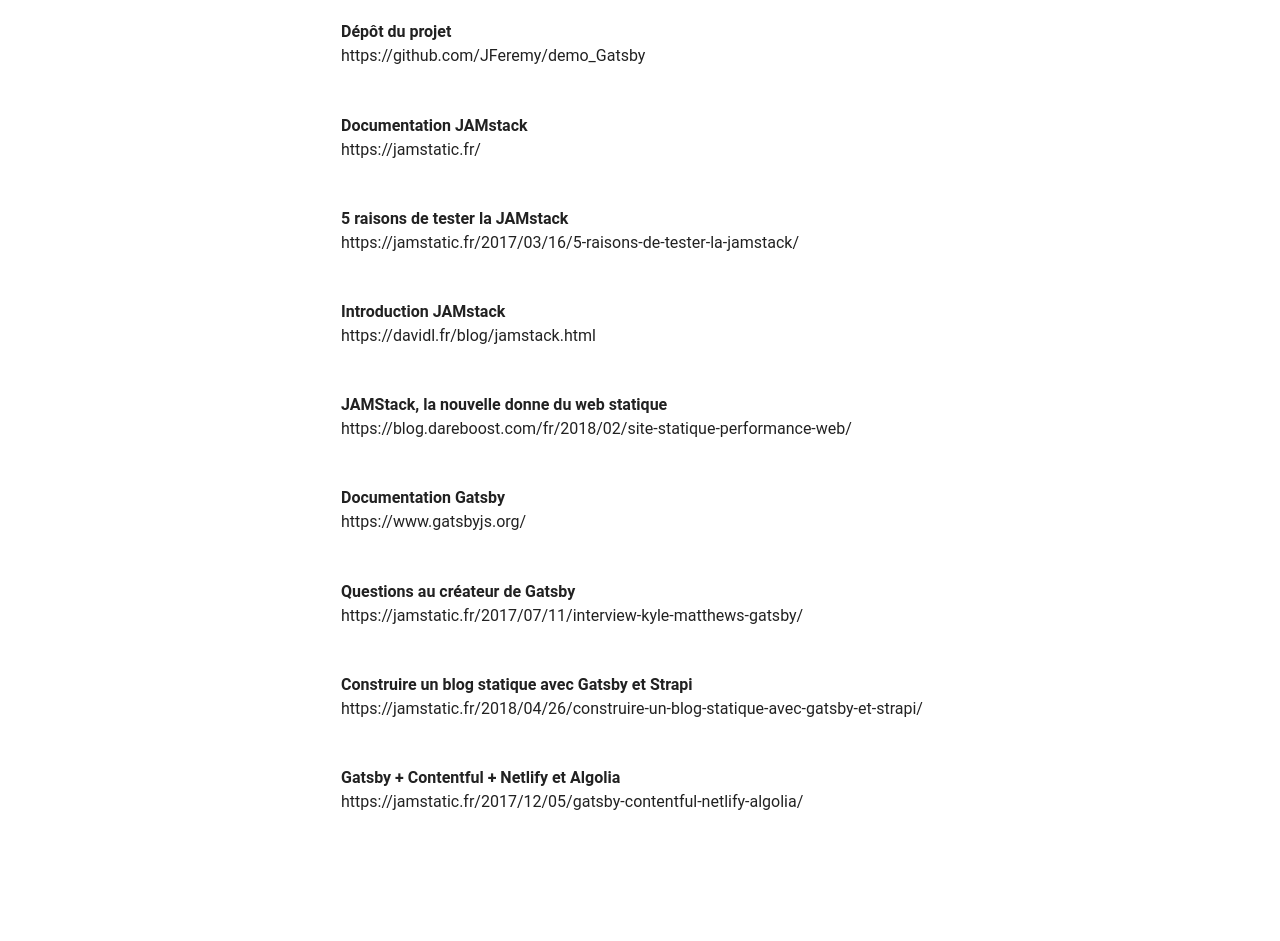
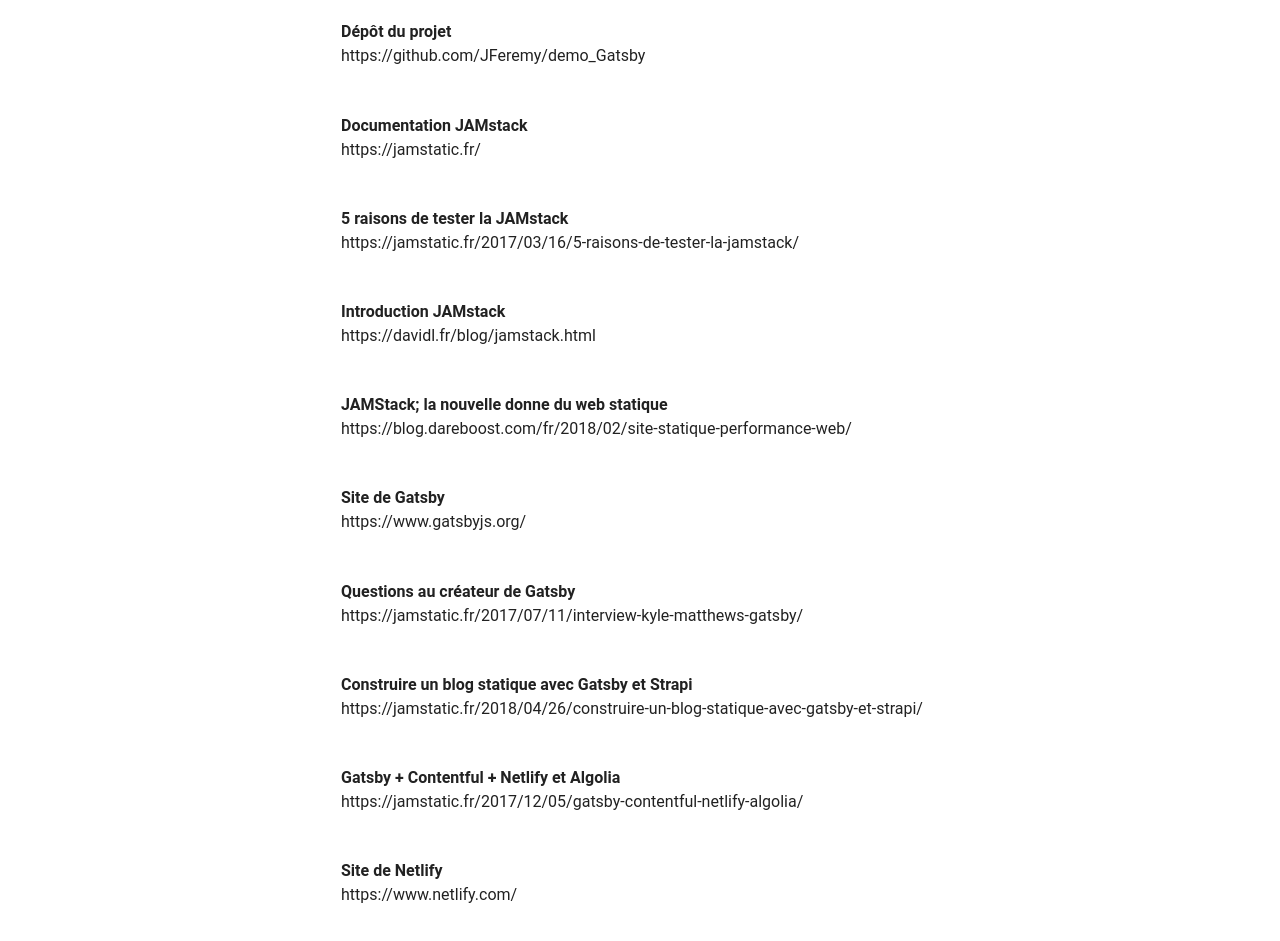
Before and after one commit to JFeremy/demo_Gatsby, a Gatsby site: page /sources in a window 1280 px wide. Shown: the part 131-1072 px from the top of the page. Before the commit the page ends 987 px from the top, so only its background shows below. Built offline with nearby package versions, Linux system fonts and the light colour scheme; Gatsby itself is replaced by a stand-in of ours.

Commit message:
Ajout de Netlify aux sources

```diff
--- a/src/components/poi.js
+++ b/src/components/poi.js
@@ -18,7 +18,6 @@
 
     render() {
         const {dataPoi} = this.props;
-        console.log(dataPoi)
         return (
             <Grid item xs={4}>
                 <Card>
--- a/src/pages/sources.js
+++ b/src/pages/sources.js
@@ -18,6 +18,18 @@
 )
 
 const References = () => {
+    const links = {
+        'Dépôt du projet': 'https://github.com/JFeremy/demo_Gatsby',
+        'Documentation JAMstack': 'https://jamstatic.fr/',
+        '5 raisons de tester la JAMstack': 'https://jamstatic.fr/2017/03/16/5-raisons-de-tester-la-jamstack/',
+        'Introduction JAMstack': 'https://davidl.fr/blog/jamstack.html',
+        'JAMStack; la nouvelle donne du web statique': 'https://blog.dareboost.com/fr/2018/02/site-statique-performance-web/',
+        'Site de Gatsby': 'https://www.gatsbyjs.org/',
+        'Questions au créateur de Gatsby': 'https://jamstatic.fr/2017/07/11/interview-kyle-matthews-gatsby/',
+        'Construire un blog statique avec Gatsby et Strapi': 'https://jamstatic.fr/2018/04/26/construire-un-blog-statique-avec-gatsby-et-strapi/',
+        'Gatsby + Contentful + Netlify et Algolia': 'https://jamstatic.fr/2017/12/05/gatsby-contentful-netlify-algolia/',
+        'Site de Netlify': 'https://www.netlify.com/'
+    }
     return (
         <Layout>
             <Grid
@@ -28,15 +40,11 @@
             >
                 <h1>Les sources :</h1>
                 <List component="nav">
-                    <ListItemLink title="Dépôt du projet" link="https://github.com/JFeremy/demo_Gatsby" />
-                    <ListItemLink title="Documentation JAMstack" link="https://jamstatic.fr/" />
-                    <ListItemLink title="5 raisons de tester la JAMstack" link="https://jamstatic.fr/2017/03/16/5-raisons-de-tester-la-jamstack/" />
-                    <ListItemLink title="Introduction JAMstack" link="https://davidl.fr/blog/jamstack.html" />
-                    <ListItemLink title="JAMStack, la nouvelle donne du web statique" link="https://blog.dareboost.com/fr/2018/02/site-statique-performance-web/" />
-                    <ListItemLink title="Documentation Gatsby" link="https://www.gatsbyjs.org/" />
-                    <ListItemLink title="Questions au créateur de Gatsby" link="https://jamstatic.fr/2017/07/11/interview-kyle-matthews-gatsby/" />
-                    <ListItemLink title="Construire un blog statique avec Gatsby et Strapi" link="https://jamstatic.fr/2018/04/26/construire-un-blog-statique-avec-gatsby-et-strapi/" />
-                    <ListItemLink title="Gatsby + Contentful + Netlify et Algolia" link="https://jamstatic.fr/2017/12/05/gatsby-contentful-netlify-algolia/" />
+                    {
+                           Object.entries(links).map(
+                            ([title, link]) => <ListItemLink key={link} title={title} link={link} />
+                          )
+                    }
                 </List>
             </Grid>
         </Layout>
```
